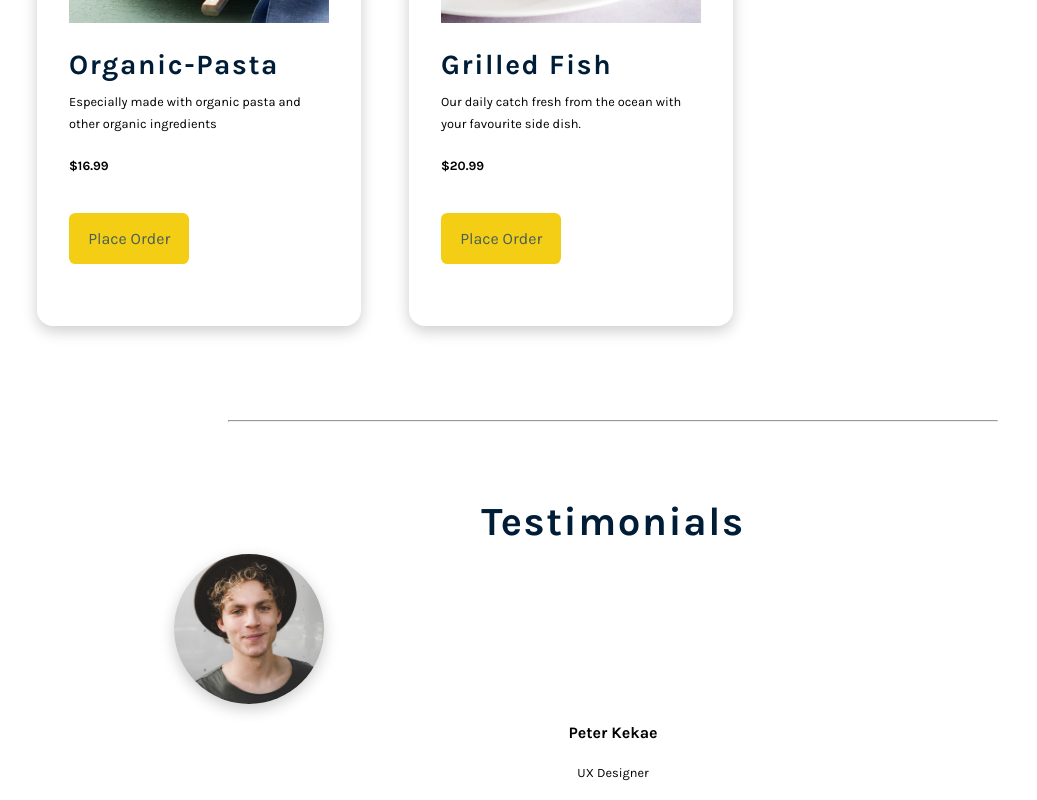
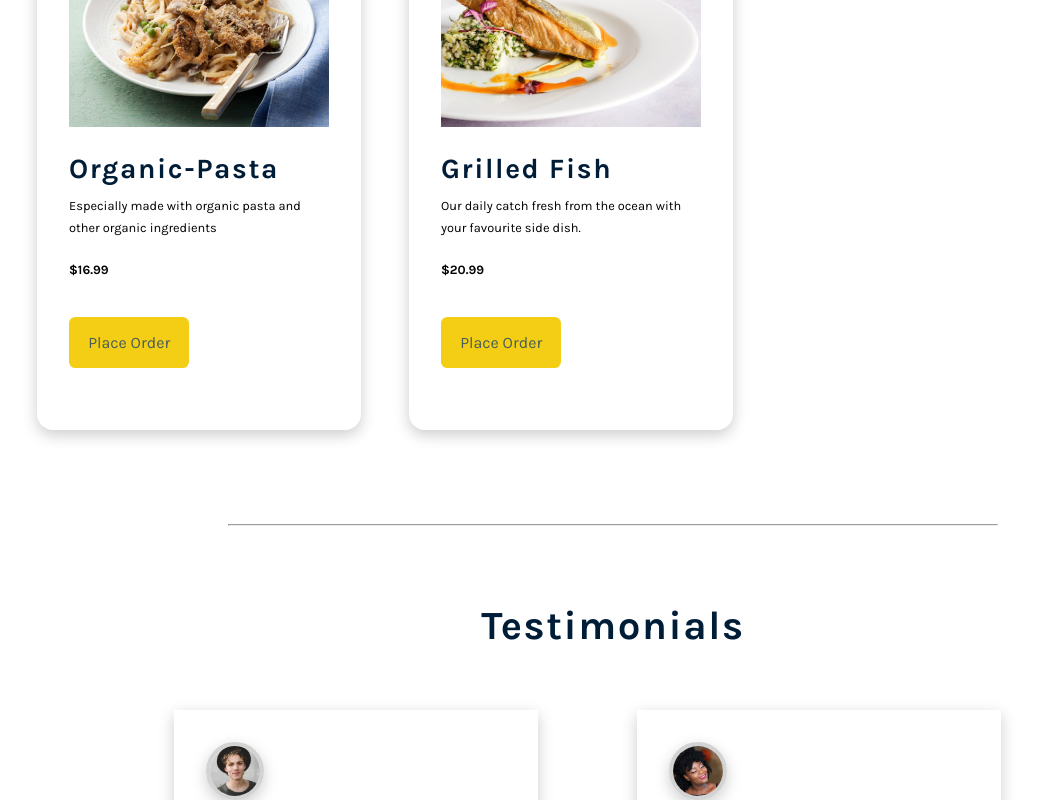
Before and after one commit to shaymk1/Reserve-a-table-react-app, a React (Create React App) app: page / in a window 1280 px wide. Shown: the part 2000-2800 px from the top of the page, without its empty margins (27-1064 px from the left). Built offline with nearby package versions, Linux system fonts and the light colour scheme; a web font is replaced by a local one.

Commit message:
finished the testimonials component and the css

```diff
--- a/src/component/about/About.js
+++ b/src/component/about/About.js
@@ -11,7 +11,7 @@ const About = () => {
 		<>
 			<hr></hr>
 			<section>
-				<h2 className="title">About Us</h2>
+				<h2 >About Us</h2>
 
 				<div className="container about__container">
 					<div className="about-content-container">
--- a/src/component/about/about.css
+++ b/src/component/about/about.css
@@ -71,6 +71,9 @@ section {
 }
 
 @media screen and (max-width: 650px) {
+	section h2{
+		margin-bottom:1rem;
+	}
 	.about__container {
 		grid-template-columns: 1fr;
 		justify-content: center;
@@ -104,8 +107,8 @@ section {
 		font-size: 1.2rem;
 	}
 
-	 p {
-		font-size: 0.9rem;
+	 .about-content-container p {
+		font-size: 0.7rem;
 	}
 
     .img-title{
--- a/src/component/footer/Footer.js
+++ b/src/component/footer/Footer.js
@@ -1,8 +1,13 @@
-import "./footer/css"
+// import "./footer/css"
 
 const Footer = () => {
   return (
-    <div>Footer</div>
-  )
+		<>
+			<hr></hr>
+			<section className="section">
+				<h2>Footer</h2>
+			</section>
+		</>
+	);
 }
 export default Footer
--- a/src/component/testimonials/Testimonials.js
+++ b/src/component/testimonials/Testimonials.js
@@ -15,18 +15,22 @@ const Testimonials = () => {
 			<section className="section">
 				<h2>Testimonials</h2>
 				<div className="container section__container">
+					<div className="cards">
 						{people.map((person, personIndex) => {
 							const { id, image, name, title, quote } = person;
 							return (
-							<div key={id}>
+								<div key={id} className="card">
 									<img src={image} alt={name} className="person-img" />
-								<h4>{name}</h4>
-								<p className="title">{title}</p>
+									<h4 className="title">{name}</h4>
+									<p className="job">{title}</p>
 									<p className="text">{quote}</p>
 									<FaQuoteRight className="icon" />
 								</div>
 							);
 						})}
+					</div>
+
+
 				</div>
 			</section>
 		</>
--- /dev/null
+++ b/src/component/testimonials/testimonials-old.css
@@ -0,0 +1,157 @@
+@media screen and (min-width: 800px) {
+  h1 {
+    font-size: 4rem;
+  }
+  h2 {
+    font-size: 2.5rem;
+  }
+  h3 {
+    font-size: 1.75rem;
+  }
+  h4 {
+    font-size: 1rem;
+  }
+  body {
+    font-size: 1rem;
+  }
+  h1,
+  h2,
+  h3,
+  h4 {
+    line-height: 1;
+  }
+}
+/*  global classes */
+
+/* section */
+.section {
+  width: 90vw;
+  margin: 5rem auto;
+  max-width: var(--max-width);
+}
+
+@media screen and (min-width: 992px) {
+  .section {
+    width: 95vw;
+  }
+}
+/*
+===============
+Slider
+===============
+*/
+.title {
+  text-align: center;
+  margin-bottom: 2rem;
+}
+.title h2 {
+  display: flex;
+  align-items: center;
+  justify-content: center;
+  font-weight: 500;
+}
+.title span {
+  font-size: 0.85em;
+  color: var(--clr-primary-5);
+  margin-right: 1rem;
+  font-weight: 700;
+}
+.section-center {
+  margin: 0 auto;
+  margin-top: 4rem;
+  width: 80vw;
+  height: 450px;
+  max-width: 800px;
+  text-align: center;
+  position: relative;
+  display: flex;
+  overflow: hidden;
+}
+.person-img {
+  border-radius: 50%;
+  margin-bottom: 1rem;
+  width: 150px;
+  height: 150px;
+  object-fit: cover;
+  border: 4px solid var(--clr-grey-8);
+  box-shadow: var(--dark-shadow);
+}
+article h4 {
+  text-transform: uppercase;
+  color: var(--clr-primary-5);
+  margin-bottom: 0.25rem;
+}
+.title {
+  text-transform: capitalize;
+  margin-bottom: 0.75rem;
+  color: var(--clr-grey-3);
+}
+.text {
+  max-width: 35em;
+  margin: 0 auto;
+  margin-top: 2rem;
+  line-height: 2;
+  color: var(--clr-grey-5);
+}
+.icon {
+  font-size: 3rem;
+  margin-top: 1rem;
+  color: var(--clr-primary-5);
+}
+.prev,
+.next {
+  position: absolute;
+  top: 200px;
+  transform: translateY(-50%);
+  background: var(--clr-grey-5);
+  color: var(--clr-white);
+  width: 1.25rem;
+  height: 1.25rem;
+  display: grid;
+  place-items: center;
+  border-color: transparent;
+  font-size: 1rem;
+  border-radius: var(--radius);
+  cursor: pointer;
+  transition: var(--transition);
+}
+.prev:hover,
+.next:hover {
+  background: var(--clr-primary-5);
+}
+.prev {
+  left: 0;
+}
+.next {
+  right: 0;
+}
+@media (min-width: 800px) {
+  .text {
+    max-width: 45em;
+  }
+  .prev,
+  .next {
+    width: 2rem;
+    height: 2rem;
+    font-size: 1.5rem;
+  }
+}
+article {
+  position: absolute;
+  top: 0;
+  left: 0;
+  width: 100%;
+  height: 100%;
+  opacity: 0;
+  transition: var(--transition);
+}
+article.activeSlide {
+  opacity: 1;
+  transform: translateX(0);
+}
+article.lastSlide {
+  transform: translateX(-100%);
+}
+article.nextSlide {
+  transform: translateX(100%);
+}
--- a/src/component/testimonials/testimonials.css
+++ b/src/component/testimonials/testimonials.css
@@ -1,157 +1,86 @@
+
+/* section h2{
+    margin-bottom:4rem;
+} */
+.card {
+	max-width: 300px;
+	height: 200px;
+	background: var(--white-color);
+	box-shadow: var(--dark-shadow);
+	text-align: left;
+	padding: 2rem;
+	position: relative;
+	display: grid;
+	grid-template-columns: repeat(4;1fr);
+	overflow: hidden;
+
+
+}
+
+.person-img {
+	border-radius: 50%;
+	margin-bottom: 1rem;
+	width: 50px;
+	height: 50px;
+	object-fit: cover;
+	border: 4px solid var(--light-gray);
+	box-shadow: var(--dark-shadow);
+}
+
+.title{
+    font-size:0.9rem;
+    text-align:left;
+    color: var(--italic-color);
+    margin-bottom:0.3rem;
+}
+
+.job{
+    font-size:0.7rem;
+    color: var(--text-color-2);
+    margin-top:0;
+    margin-bottom:0.1rem;
+    font-weight:bold;
+}
+
+.text{
+     font-size:0.5rem;
+    color: var(--text-color-2);
+    margin-top:0;
+}
+
+
+/* media */
 @media screen and (min-width: 800px) {
-  h1 {
-    font-size: 4rem;
-  }
-  h2 {
-    font-size: 2.5rem;
-  }
-  h3 {
-    font-size: 1.75rem;
-  }
-  h4 {
-    font-size: 1rem;
-  }
-  body {
-    font-size: 1rem;
-  }
-  h1,
-  h2,
-  h3,
-  h4 {
-    line-height: 1;
-  }
-}
-/*  global classes */
-
-/* section */
 	 .section {
 		width: 90vw;
 		margin: 5rem auto;
 		max-width: var(--max-width);
 	}
 
+
+}
+
 @media screen and (min-width: 992px) {
 	 .section {
 		width: 95vw;
 	}
+
+     section h2{
+    margin-bottom:4rem;
 }
-/*
-===============
-Slider
-===============
-*/
+
+
+
 	.title {
 		text-align: center;
 		margin-bottom: 2rem;
+        font-size:0.6rem;
 	}
-.title h2 {
-  display: flex;
-  align-items: center;
-  justify-content: center;
-  font-weight: 500;
+
+
 }
-.title span {
-  font-size: 0.85em;
-  color: var(--clr-primary-5);
-  margin-right: 1rem;
-  font-weight: 700;
+
+@media (min-width: 800px) {
+
+
 }
-.section-center {
-  margin: 0 auto;
-  margin-top: 4rem;
-  width: 80vw;
-  height: 450px;
-  max-width: 800px;
-  text-align: center;
-  position: relative;
-  display: flex;
-  overflow: hidden;
-}
-.person-img {
-  border-radius: 50%;
-  margin-bottom: 1rem;
-  width: 150px;
-  height: 150px;
-  object-fit: cover;
-  border: 4px solid var(--clr-grey-8);
-  box-shadow: var(--dark-shadow);
-}
-article h4 {
-  text-transform: uppercase;
-  color: var(--clr-primary-5);
-  margin-bottom: 0.25rem;
-}
-.title {
-  text-transform: capitalize;
-  margin-bottom: 0.75rem;
-  color: var(--clr-grey-3);
-}
-.text {
-  max-width: 35em;
-  margin: 0 auto;
-  margin-top: 2rem;
-  line-height: 2;
-  color: var(--clr-grey-5);
-}
-.icon {
-  font-size: 3rem;
-  margin-top: 1rem;
-  color: var(--clr-primary-5);
-}
-.prev,
-.next {
-  position: absolute;
-  top: 200px;
-  transform: translateY(-50%);
-  background: var(--clr-grey-5);
-  color: var(--clr-white);
-  width: 1.25rem;
-  height: 1.25rem;
-  display: grid;
-  place-items: center;
-  border-color: transparent;
-  font-size: 1rem;
-  border-radius: var(--radius);
-  cursor: pointer;
-  transition: var(--transition);
-}
-.prev:hover,
-.next:hover {
-  background: var(--clr-primary-5);
-}
-.prev {
-  left: 0;
-}
-.next {
-  right: 0;
-}
-@media (min-width: 800px) {
-  .text {
-    max-width: 45em;
-  }
-  .prev,
-  .next {
-    width: 2rem;
-    height: 2rem;
-    font-size: 1.5rem;
-  }
-}
-article {
-  position: absolute;
-  top: 0;
-  left: 0;
-  width: 100%;
-  height: 100%;
-  opacity: 0;
-  transition: var(--transition);
-}
-article.activeSlide {
-  opacity: 1;
-  transform: translateX(0);
-}
-article.lastSlide {
-  transform: translateX(-100%);
-}
-article.nextSlide {
-  transform: translateX(100%);
-}
--- a/src/pages/home/Home.js
+++ b/src/pages/home/Home.js
@@ -1,10 +1,10 @@
 import "./home.css";
 import { Outlet } from "react-router-dom";
 import Hero from "../../component/hero/Hero";
-// import Specials from "../../component/specials/Specials";
+import Footer from "../../component/footer/Footer";
 import Cards from "../../component/cards/Cards";
 import Testimonials from "../../component/testimonials/Testimonials";
-import About from "../../component/about/About"
+import About from "../../component/about/About";
 
 const Home = () => {
 	return (
@@ -14,7 +14,7 @@ const Home = () => {
 			<About />
 			<Cards />
 			<Testimonials />
-
+			<Footer />
 		</div>
 	);
 };
```
Lines whose indentation alone changed are shown as unchanged.
